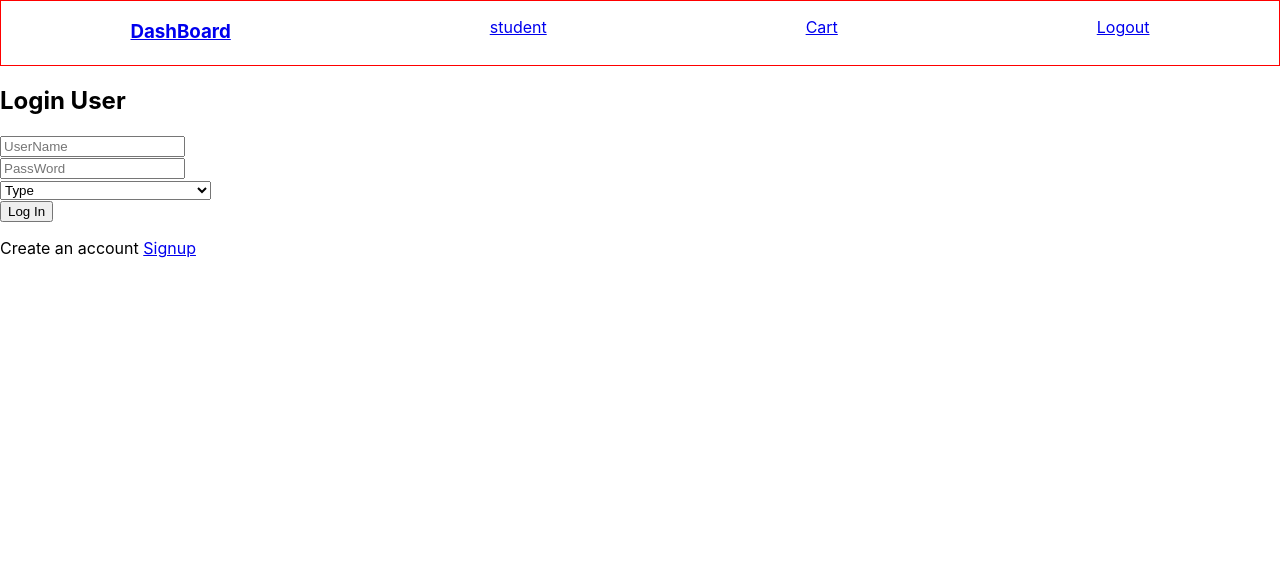
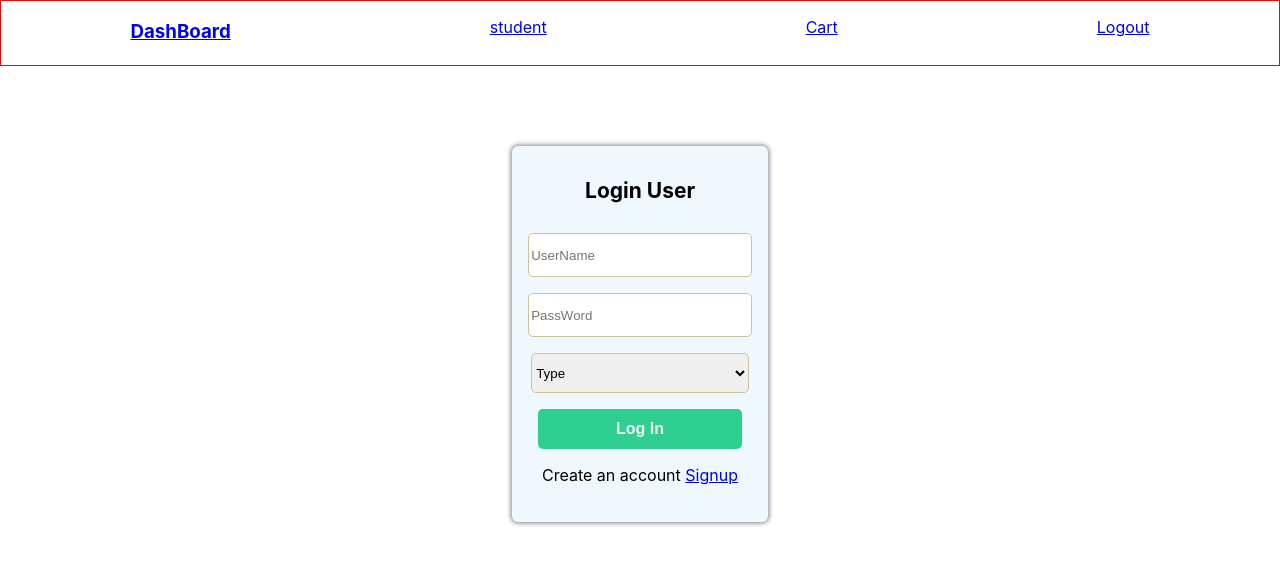
Before and after one commit to niteshrawat0401/Student-dashboard, a React (Create React App) app in the folder infinity/client/: page /login in a window 1280 px wide. Shown: the top 564 px of the page. Built offline with nearby package versions, Linux system fonts and the light colour scheme.

Commit message:
css to login

```diff
--- a/infinity/client/src/components/pages/Login.jsx
+++ b/infinity/client/src/components/pages/Login.jsx
@@ -2,6 +2,7 @@ import React from "react";
 import { Link, useNavigate } from "react-router-dom";
 import axios from "axios";
 import { useEffect, useState } from "react";
+import "./css/login.css"
 
 let init = {
   userName: "",
@@ -36,12 +37,14 @@ export const Login = () => {
       });
   };
   return (
-    <div>
-      <h2>Login User</h2>
+  <>
+  <div className="login_main_container">
+      <h1  style={{ fontWeight: "bold", paddingTop: "2rem", fontSize: "21px" }}>Login User</h1>
       <form onSubmit={handleLogin}>
         <input
           type="text"
           name="userName"
+          className="inpu1"
           placeholder="UserName"
           onChange={handleChanged}
           value={login.userName}
@@ -51,23 +54,25 @@ export const Login = () => {
         <input
           type="password"
           name="passWord"
+          className="inpu2"
           placeholder="PassWord"
           onChange={handleChanged}
           value={login.passWord}
           required
         />
         <br />
-        <select name="userType" onChange={handleChanged} required style={{width:"16.5%"}}>
+        <select className="inpu3" name="userType" onChange={handleChanged} required >
           <option>Type</option>
           <option value="Teacher">Teacher</option>
           <option value="Student">Student</option>
         </select>
         <br/>
-        <input type="submit" value="Log In" />
+        <input className="inpu4" type="submit" value="Log In" />
       </form>
       <p>
         Create an account <Link to={"/"}>Signup</Link>
       </p>
     </div>
+    </>
   );
 };
--- /dev/null
+++ b/infinity/client/src/components/pages/css/login.css
@@ -0,0 +1,43 @@
+.login_main_container {
+    background-color: #eff8ff;
+    box-shadow: 0px 0px 5px 1px gray;
+    height: 23.5rem;
+    width: 20%;
+    margin: auto;
+    margin-top: 5rem;
+    text-align: center;
+    border-radius: 6px;
+  }
+  .inpu1 {
+    width: 85%;
+    height: 2.5rem;
+    border-radius: 5px;
+    margin-top: 1rem;
+    border: 1px solid #d1c295;
+  }
+  .inpu2 {
+    width: 85%;
+    height: 2.5rem;
+    border-radius: 5px;
+    margin-top: 1rem;
+    border: 1px solid #d1c295;
+  }
+  .inpu3 {
+    width: 85%;
+    height: 2.5rem;
+    border-radius: 5px;
+    margin-top: 1rem;
+    border: 1px solid #d1c295;
+  }
+  .inpu4 {
+        width: 80%;
+        height: 2.5rem;
+        border-radius: 5px;
+        margin-top: 1rem;
+        color: #ecf5f5;
+        font-weight: bold;
+        font-size: 16px;
+        cursor: pointer;
+        background-color: #2fcf92;
+        border: none;
+  }
```
